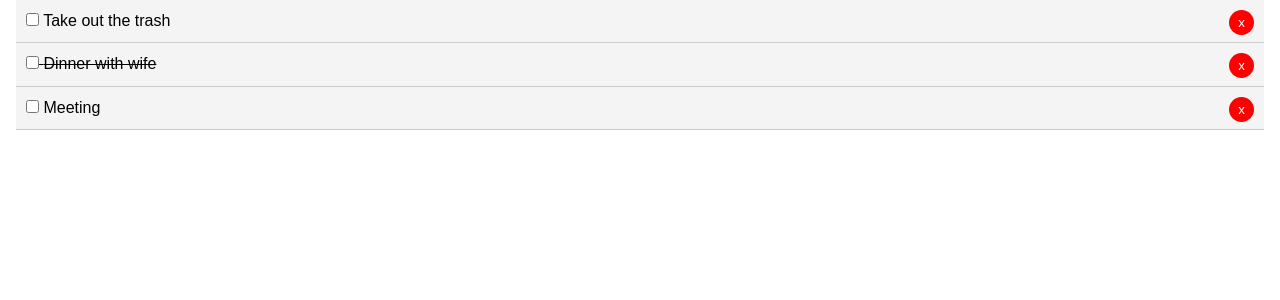
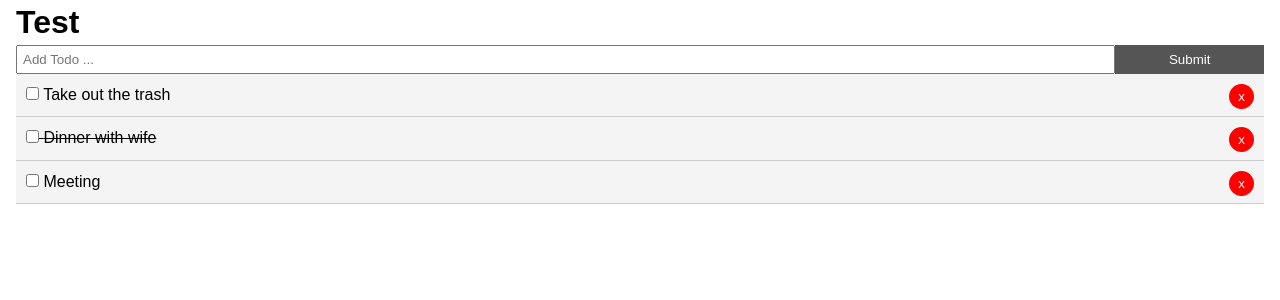
Before and after one commit to josedev123/ReactListApp, a React (Create React App) app: page / in a window 1280 px wide. Shown: the top 300 px of the page. Built offline with nearby package versions, Linux system fonts and the light colour scheme.

Commit message:
Add New to list

```diff
--- a/src/App.js
+++ b/src/App.js
@@ -1,6 +1,9 @@
 import React, { Component } from 'react';
 import './App.css';
 import Todos from './components/Todos';
+import AddToDo from './components/AddTodo';
+import Header from './components/layouts/Header';
+import uuid from 'uuid';
 
 class App extends Component {
 
@@ -8,18 +11,18 @@
   state = {
     todos: [
         {
-            id: 1,
+            id: uuid.v4(),
             title : 'Take out the trash',
             completed : false
         },
         {
-            id: 2,
-            title : 'Dinner with wife',
+          id: uuid.v4(),
+          title : 'Dinner with wife',
             completed : true
         },
         {
-            id: 3,
-            title : 'Meeting',
+          id: uuid.v4(),
+          title : 'Meeting',
             completed : false
         }
 
@@ -49,10 +52,22 @@
   })
 }
 
+addToDo = (title) => {
+  const newToDo = {
+    id: uuid.v4(),
+    title: title,
+    completed: false
+  }
+  this.setState({ todos: [...this.state.todos, newToDo]})
+}
+
+
 
   render() {
   return (
     <div className="container">
+      <Header />
+      <AddToDo addToDo={this.addToDo} />
     <div className="App">
       <Todos todos={this.state.todos} markComplete={this.markComplete} delTodo={this.delTodo}/>
     </div>
--- /dev/null
+++ b/src/components/AddTodo.js
@@ -0,0 +1,34 @@
+import React, { Component } from 'react'
+
+export class AddTodo extends Component {
+    state = {
+        title: ''
+    }
+
+onChange = (e) => this.setState({ [e.target.name]: e.target.value })
+onSubmit = (e) => {
+    e.preventDefault();
+    this.props.addToDo(this.state.title);
+    this.setState({title: '' });
+}
+    render() {
+        return (
+            <form onSubmit={this.onSubmit} style={{ display: 'flex' }}>
+            <input
+              type="text"
+              name="title"
+              style={{ flex: '10', padding: '5px' }}
+              placeholder="Add Todo ..." value={this.state.title} onChange={this.onChange}
+            />
+            <input
+              type="submit"
+              value="Submit"
+              className="btn"
+              style={{flex: '1'}}
+            />
+          </form>
+        )
+    }
+}
+
+export default AddTodo
--- /dev/null
+++ b/src/components/layouts/Header.js
@@ -0,0 +1,9 @@
+import React, { Component } from 'react'
+
+function Header() {
+    return (
+        <h1>Test</h1>
+    )
+}
+
+export default Header
```
Also changed, not shown: 1 other file (tests, documents, lock files or other folders).
